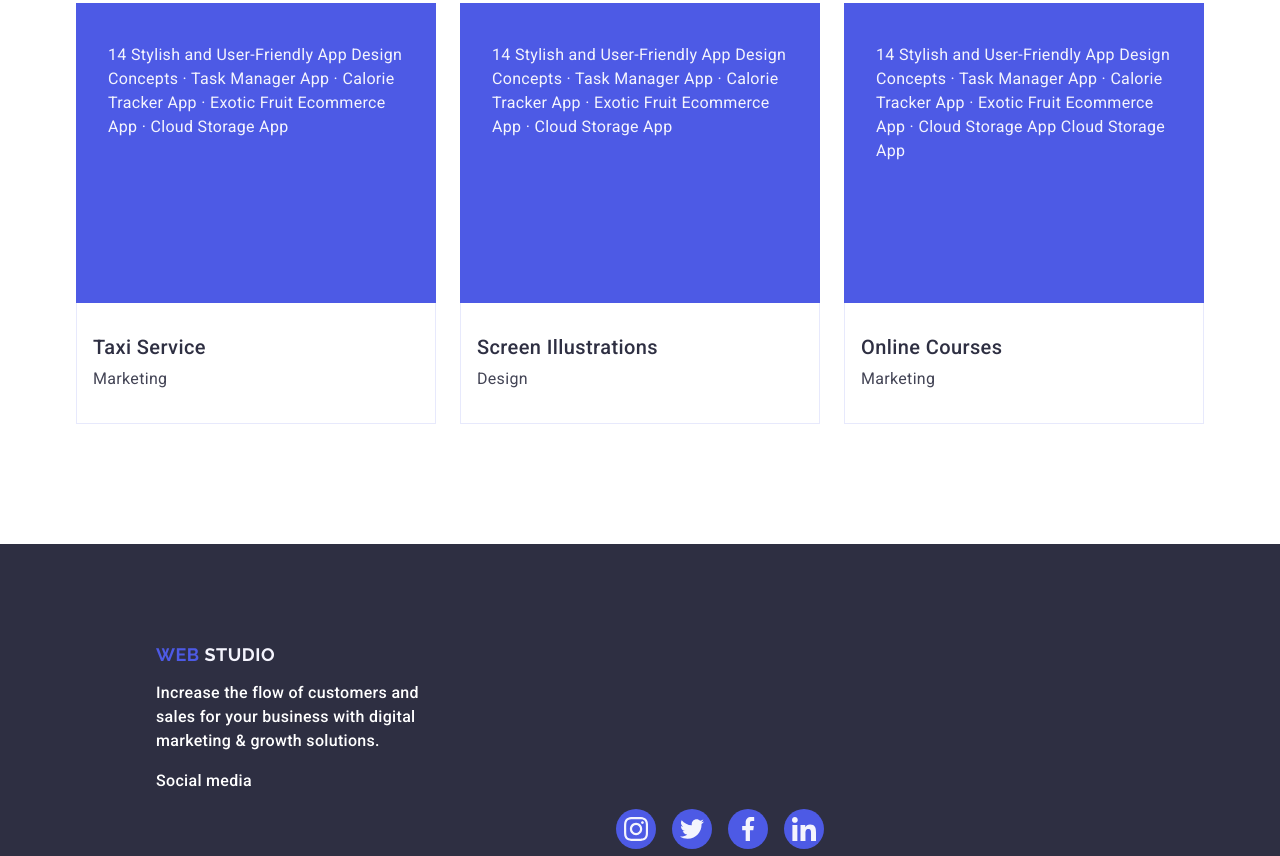
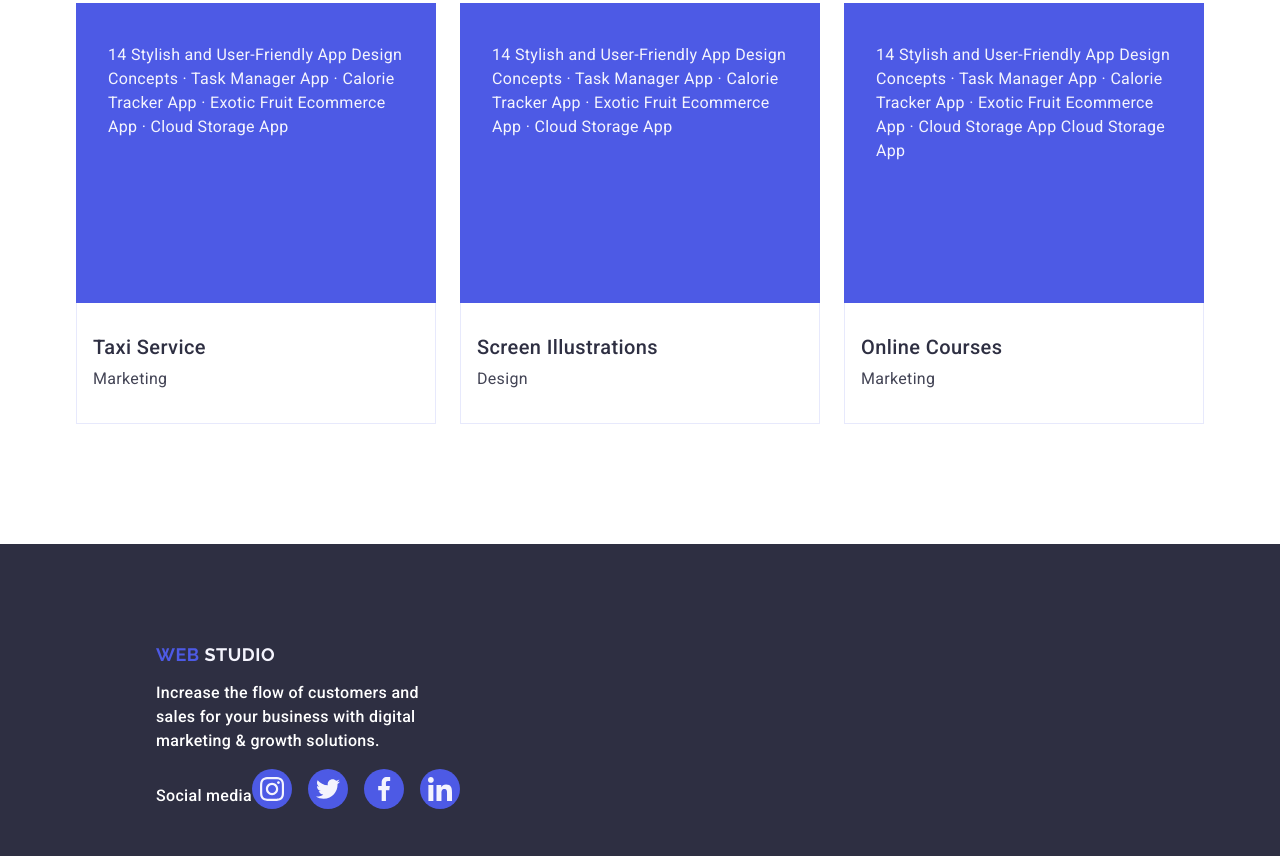
Before and after one commit to Irina2703/goit-markup-hw-04, a plain HTML site: page index.html in a window 1280 px wide. Shown: the part 2487-3343 px from the top of the page. Drawn offline with nearby package versions, Linux system fonts and the light colour scheme.

Commit message:
Add files via upload

```diff
--- a/css/styles.css
+++ b/css/styles.css
@@ -496,6 +496,11 @@ box-shadow: 0px 1px 6px rgba(46, 47, 66, 0.08),
     text-transform: uppercase;
     color: #f4f4fd;
 }
+.footer-link{
+    display: flex;
+    align-items: baseline;
+    margin-right: 120px
+}
 .footer-text {
     font-weight: 500;
     font-size: 16px;
```
